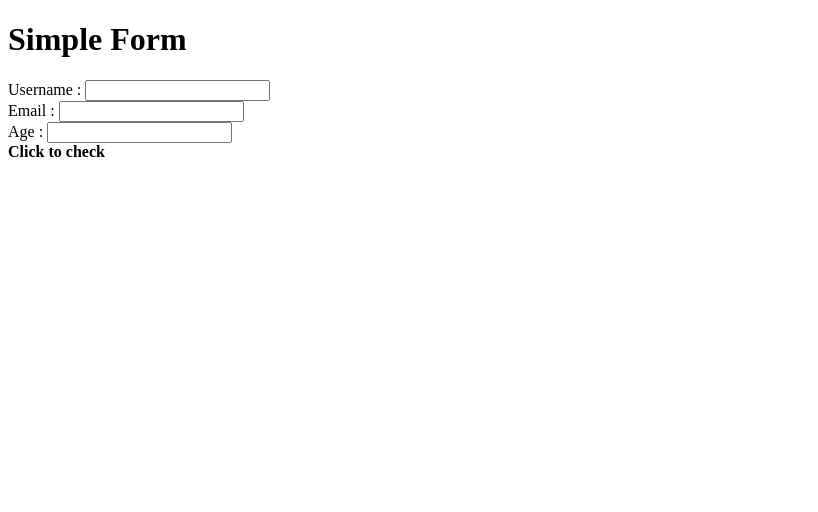
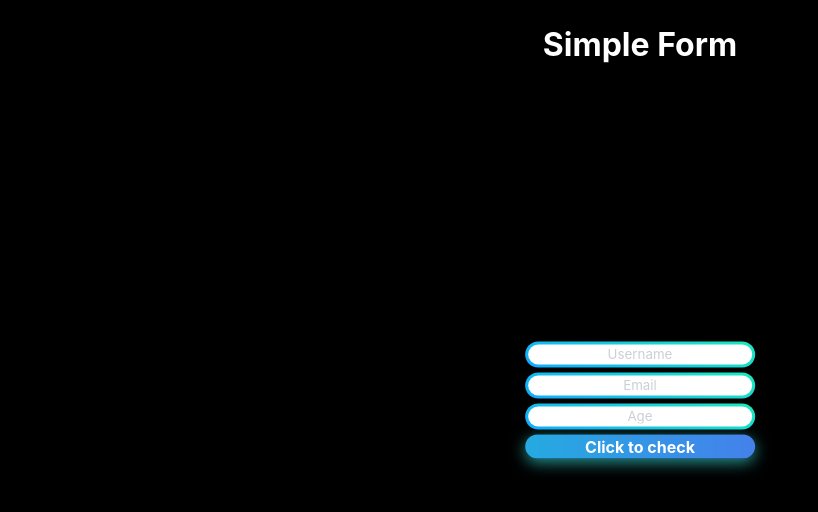
Before and after one commit to Archeri2000/AldehydeHW, a plain HTML site: page frontend/index.html in a window 1280 px wide. Shown: the whole page, without its empty margins (0-818 px from the left). Drawn offline with Linux system fonts and the light colour scheme.

Commit message:
Added css. 50% less eye bleedy...

```diff
--- a/frontend/index.css
+++ b/frontend/index.css
@@ -0,0 +1,108 @@
+html {
+  font-family: -apple-system, BlinkMacSystemFont, "Segoe UI", Roboto, Helvetica, Arial, sans-serif, "Apple Color Emoji", "Segoe UI Emoji", "Segoe UI Symbol";
+  line-height: 1.5;
+}
+
+body {
+  background-color: black;
+  text-align: center;
+  align-items: center;
+  justify-content: center;
+}
+
+h1 {
+  color: white;
+}
+
+html, body {
+  height: 100%;
+}
+
+#input_form {
+	margin: 0px;
+	position: absolute;
+	top: 50%;
+	left: 50%;
+	transform: translate(-50%, -50%);
+}
+
+#form_js{
+	margin: 5px;
+}
+
+#checker {
+	margin: 5px;
+	border-width: 0px;
+	border-radius: 9999em;
+	background-color: silver;
+	background: linear-gradient(to right, #25aae1, #4481eb, #04befe, #3f86ed);
+    box-shadow: 0 4px 15px 0 rgba(49, 196, 190, 0.75);
+	background-size: 300% 100%;
+	text-align: center;
+	cursor: pointer;
+	color: white;
+	transition: color 0.5s, background 0.5s, opacity 0.25s
+}
+
+#checker:hover {
+	color: black;
+	background-position: 100% 0;
+	transition: all .4s ease-in-out;
+}
+
+#checker:focus {
+    outline: none;
+}
+
+
+input {
+	font-family: inherit;
+	line-height: inherit;
+	color: #2e3750;
+	min-width: 15em;
+	text-align: center;
+}
+
+.inField {
+  position: relative;
+  font-size: 1.5em;
+  background: linear-gradient(21deg, #10abff, #1beabd);
+  padding: 3px;
+  display: inline-block;
+  border-radius: 9999em;
+  margin-top: 5px;
+  display: flex;
+}
+.inField span{
+  transform: scale(0.993, 0.94);
+  transition: transform 1s, opacity 0.25s;
+  opacity: 0;
+  position: absolute;
+  z-index: 0;
+  margin: 4px;
+  left: 0;
+  top: 0;
+  right: 0;
+  bottom: 0;
+  border-radius: inherit;
+  pointer-events: none;
+  box-shadow: inset 0 0 0 3px #fff, 0 0 0 4px #fff, 3px -3px 30px #1beabd, -3px 3px 30px #10abff;
+}
+
+.inField *:not(span) {
+  position: relative;
+  display: inherit;
+  border-radius: inherit;
+  margin: 0px;
+  border: none;
+  outline: none;
+  padding: 0 0.325em;
+  z-index: 1;
+}
+.inField *:not(span):focus + span {
+  opacity: 1;
+  transform: scale(1);
+}
+::placeholder {
+  color: #cbd0d5;
+}
--- a/frontend/index.html
+++ b/frontend/index.html
@@ -3,14 +3,15 @@
 <head>
 <title>Homework 1</title>
 <!-- Include CSS file here -->
-<link href="css/form.css" rel="stylesheet">
+<link href="index.css" rel="stylesheet">
 </head>
 <body>
 <div id="main">
 <h1>Simple Form</h1>
-<div id="form_js"></div>
-<div id="checker"><b>Click to check</b></div>
-
+<div id="input_form">
+	<div id="form_js"></div>
+	<div id="checker"><b>Click to check</b></div>
+</div>
 
 <!-- Include JS file here -->
 <script src="index.js"></script>
--- a/frontend/index.js
+++ b/frontend/index.js
@@ -1,46 +1,52 @@
 // Fetching HTML Elements in Variables by ID.
 var x = document.getElementById("form_js");
 
-var createform = document.createElement('form'); // Create New Element Form
-createform.setAttribute("action", ""); // Setting Action Attribute on Form
-createform.setAttribute("method", "post"); // Setting Method Attribute on Form
+var createform = document.createElement('span'); // Create New Element Form
+createform.setAttribute("class", "js_input");
 x.appendChild(createform);
 
-var nameLabel = document.createElement('label'); // Create Label for Name Field
-nameLabel.innerHTML = "Username : "; // Set Field Labels
-createform.appendChild(nameLabel);
+var nameWrapper = document.createElement('span');
+nameWrapper.setAttribute("class", "inField");
+
 
 var nameInput = document.createElement('input'); // Create Input Field for Name
 nameInput.setAttribute("type", "text");
+nameInput.setAttribute("placeholder", "Username");
 nameInput.setAttribute("name", "dname");
-createform.appendChild(nameInput);
+nameWrapper.appendChild(nameInput);
 
-var nameLine = document.createElement('br');
-createform.appendChild(nameLine);
+var nameSpan = document.createElement('span');
+nameWrapper.appendChild(nameSpan);
+createform.appendChild(nameWrapper);
 
-var emailLabel = document.createElement('label'); // Create Label for Email Field
-emailLabel.innerHTML = "Email : "; // Set Field Labels
-createform.appendChild(emailLabel);
+
+var emailWrapper = document.createElement('span');
+emailWrapper.setAttribute("class", "inField");
 
 var emailInput = document.createElement('input'); // Create Input Field for Email
 emailInput.setAttribute("type", "text");
+emailInput.setAttribute("placeholder", "Email");
 emailInput.setAttribute("name", "demail");
-createform.appendChild(emailInput);
+emailWrapper.appendChild(emailInput);
 
-var emailLine = document.createElement('br');
-createform.appendChild(emailLine);
+var emailSpan = document.createElement('span');
+emailWrapper.appendChild(emailSpan);
+createform.appendChild(emailWrapper);
 
-var ageLabel = document.createElement('label'); // Create Label for Age Field
-ageLabel.innerHTML = "Age : "; // Set Field Labels
-createform.appendChild(ageLabel);
+
+var ageWrapper = document.createElement('span');
+ageWrapper.setAttribute("class", "inField");
 
 var ageInput = document.createElement('input'); // Create Input Field for Age
 ageInput.setAttribute("type", "text");
+ageInput.setAttribute("placeholder", "Age");
 ageInput.setAttribute("name", "dage");
-createform.appendChild(ageInput);
+ageWrapper.appendChild(ageInput);
 
-var ageLine = document.createElement('br');
-createform.appendChild(ageLine);
+var ageSpan = document.createElement('span');
+ageWrapper.appendChild(ageSpan);
+createform.appendChild(ageWrapper);
+
 
 document.getElementById('checker').addEventListener('click', function (event) {
 	var username = document.getElementsByName("dname")[0].value;
```
